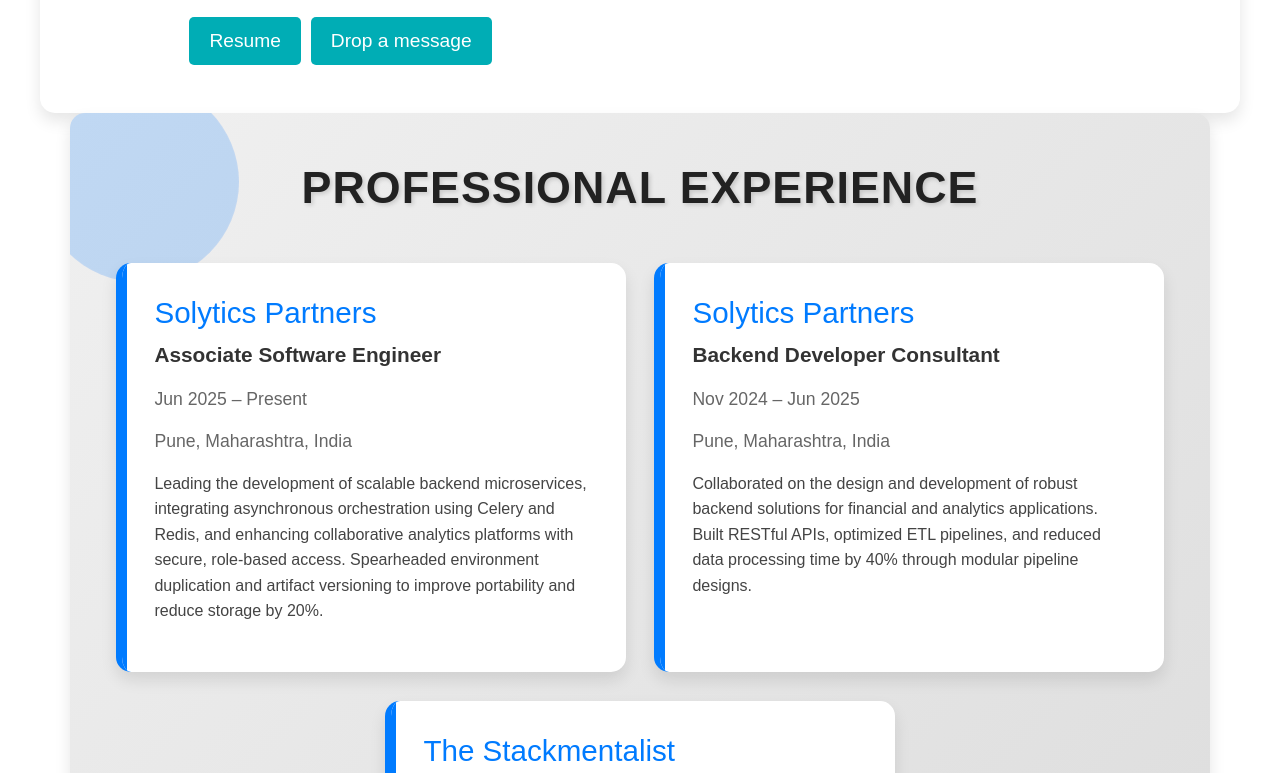
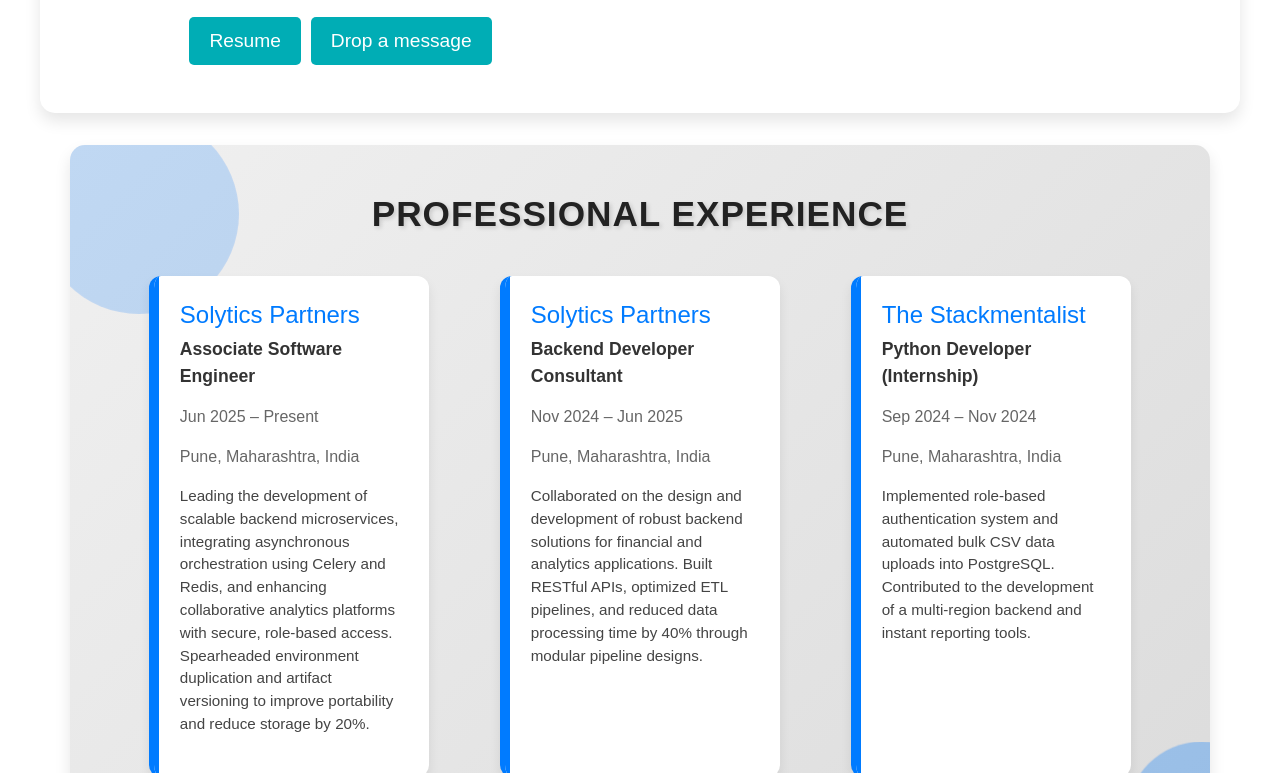
Before and after one commit to AyushKatiyar13/Katiyar-portfolio, a website: page index.html in a window 1280 px wide. Shown: the part 662-1435 px from the top of the page. Drawn offline with nearby package versions, Linux system fonts and the light colour scheme.

Commit message:
Update style.css

```diff
--- a/Public directory/style.css
+++ b/Public directory/style.css
@@ -28,7 +28,9 @@
 /* Image Hover Animation */
 .img-fluid.rounded-circle {
   border-radius: 50%;
-    transition: transform 0.3s ease-in-out, box-shadow 0.3s ease-in-out;
+  transition:
+    transform 0.3s ease-in-out,
+    box-shadow 0.3s ease-in-out;
   box-shadow: 0 4px 8px rgba(0, 0, 0, 0.2);
   width: 420px;
   /* Adjust the size of the image */
@@ -46,25 +48,11 @@
 .lead {
   /* margin-left: 120px; */
   font-size: 1.2rem;
-    transition: color 0.3s, border-color 0.3s;
+  transition:
+    color 0.3s,
+    border-color 0.3s;
   border-bottom: 2px solid transparent;
 }
-
-
-
-
-
-
-
-
-
-
-
-
-
-
-
-
 
 /* Base Styles */
 body {
@@ -123,7 +111,9 @@
 
 /* Profile Photo Animation */
 .img-fluid {
-    transition: transform 0.4s ease, box-shadow 0.4s ease;
+  transition:
+    transform 0.4s ease,
+    box-shadow 0.4s ease;
   display: block;
   margin: 0 auto;
   border-radius: 50%;
@@ -205,26 +195,6 @@
   color: #b0b0b0;
 }
 
-
-
-
-
-
-
-
-
-
-
-
-
-
-
-
-
-
-
-
-
 /* Base Styles */
 body {
   font-family: "Arial", sans-serif;
@@ -253,7 +223,9 @@
 }
 
 /* Heading and Paragraph Alignment */
-h1.display-4, p.lead, .resume_msg_button {
+h1.display-4,
+p.lead,
+.resume_msg_button {
   text-align: left;
 }
 
@@ -282,7 +254,9 @@
 
 /* Profile Photo */
 .img-fluid {
-    transition: transform 0.4s ease, box-shadow 0.4s ease;
+  transition:
+    transform 0.4s ease,
+    box-shadow 0.4s ease;
   display: block;
   margin: 0 auto;
   border-radius: 50%;
@@ -320,12 +294,6 @@
   color: #e0e0e0;
 }
 
-
-
-
-
-
-
 /* -----------------------------------------------------Education section--------------------------------------------- */
 
 /* Education Section */
@@ -339,7 +307,7 @@
 
 /* Background Floating Effect */
 #education::before {
-    content: '';
+  content: "";
   position: absolute;
   top: -60px;
   left: -60px;
@@ -351,7 +319,7 @@
 }
 
 #education::after {
-    content: '';
+  content: "";
   position: absolute;
   bottom: -60px;
   right: -60px;
@@ -364,8 +332,12 @@
 
 /* Floating Animation */
 @keyframes floatBg {
-    0% { transform: translateY(0) translateX(0); }
-    100% { transform: translateY(15px) translateX(15px); }
+  0% {
+    transform: translateY(0) translateX(0);
+  }
+  100% {
+    transform: translateY(15px) translateX(15px);
+  }
 }
 
 /* Section Title */
@@ -400,7 +372,10 @@
   border-radius: 15px;
   box-shadow: 0 8px 16px rgba(0, 0, 0, 0.1);
   padding: 2rem;
-    transition: transform 0.5s ease, box-shadow 0.5s ease, background 0.5s ease;
+  transition:
+    transform 0.5s ease,
+    box-shadow 0.5s ease,
+    background 0.5s ease;
   text-align: left;
   border-left: 6px solid #ff69b4;
   position: relative;
@@ -417,7 +392,7 @@
 
 /* Animated Line */
 #education .card::before {
-    content: '';
+  content: "";
   position: absolute;
   top: 0;
   left: 0;
@@ -476,24 +451,6 @@
 
 /* -----------------------------------------------------Education section--------------------------------------------- */
 
-
-
-
-
-
-
-
-
-
-
-
-
-
-
-
-
-
-
 /* ----------------------------------------------------------sills---------------------------------------------------- */
 
 /* Base Styles */
@@ -510,7 +467,7 @@
 }
 
 #skills::before {
-    content: '';
+  content: "";
   position: absolute;
   top: 0;
   left: 0;
@@ -545,7 +502,7 @@
 }
 
 #skills h3::after {
-    content: '';
+  content: "";
   position: absolute;
   bottom: 0;
   left: 50%;
@@ -586,17 +543,24 @@
   color: #333;
   position: relative;
   overflow: hidden;
-    transition: transform 0.3s ease, box-shadow 0.3s ease, background-color 0.3s ease, color 0.3s ease, padding 0.3s ease;
+  transition:
+    transform 0.3s ease,
+    box-shadow 0.3s ease,
+    background-color 0.3s ease,
+    color 0.3s ease,
+    padding 0.3s ease;
   box-shadow: 0 4px 8px rgba(0, 0, 0, 0.15);
 }
 
 .list-group-item::before {
-    content: '➤  ';
+  content: "➤  ";
   position: absolute;
   left: 0.2rem;
   color: #71b0b2;
   font-size: 1.2rem;
-    transition: color 0.3s ease, transform 0.3s ease;
+  transition:
+    color 0.3s ease,
+    transform 0.3s ease;
   top: 50%;
   transform: translateY(-50%);
 }
@@ -721,7 +685,7 @@
 }
 
 #projects h2::after {
-    content: '';
+  content: "";
   position: absolute;
   bottom: 0;
   left: 0;
@@ -743,7 +707,9 @@
   flex-direction: column;
   border-radius: 12px;
   overflow: hidden;
-    transition: transform 0.3s ease, box-shadow 0.3s ease;
+  transition:
+    transform 0.3s ease,
+    box-shadow 0.3s ease;
   box-shadow: 0 6px 12px rgba(0, 0, 0, 0.2);
   height: 100%;
 }
@@ -814,7 +780,9 @@
   padding: 0.5rem 1rem;
   font-size: 0.875rem;
   border-radius: 5px;
-    transition: background 0.3s ease, transform 0.3s ease;
+  transition:
+    background 0.3s ease,
+    transform 0.3s ease;
 }
 
 #projects .btn-primary:hover {
@@ -897,24 +865,6 @@
   margin-top: auto;
 }
 
-
-
-
-
-
-
-
-
-
-
-
-
-
-
-
-
-
-
 /* Achievements Section */
 .achievements_section {
   padding: 3rem 2rem;
@@ -955,7 +905,6 @@
 
 /* Responsive design */
 @media (max-width: 768px) {
-
   .achievements_section_width_one,
   .achievements_section_width_two,
   .achievements_section_width_three {
@@ -970,7 +919,10 @@
   border-radius: 12px;
   box-shadow: 0 6px 12px rgba(0, 0, 0, 0.1);
   padding: 1.5rem;
-    transition: transform 0.4s ease, box-shadow 0.4s ease, border-color 0.4s ease;
+  transition:
+    transform 0.4s ease,
+    box-shadow 0.4s ease,
+    border-color 0.4s ease;
   position: relative;
   overflow: hidden;
   border: 2px solid #fff;
@@ -978,7 +930,7 @@
   display: flex;
   flex-direction: column;
   gap: 0.5rem;
-    font-family: 'Arial', sans-serif;
+  font-family: "Arial", sans-serif;
 }
 
 .achievement_card h6 {
@@ -1003,7 +955,7 @@
 }
 
 .achievement_card:after {
-    content: '';
+  content: "";
   position: absolute;
   top: 50%;
   right: -2rem;
@@ -1012,7 +964,9 @@
   border-width: 1.5rem;
   border-style: solid;
   border-color: transparent transparent transparent #007bff;
-    transition: right 0.4s ease, transform 0.4s ease;
+  transition:
+    right 0.4s ease,
+    transform 0.4s ease;
   transform: translateY(-50%);
 }
 
@@ -1023,7 +977,6 @@
 
 /* Add animations to hover */
 @keyframes bounce {
-
   0%,
   20%,
   50%,
@@ -1063,29 +1016,6 @@
 .achievement_card:hover {
   animation: pulse 1s infinite;
 }
-
-
-
-
-
-
-
-
-
-
-
-
-
-
-
-
-
-
-
-
-
-
-
 
 /* Base Styles for Section */
 #connect {
@@ -1128,7 +1058,9 @@
   /* Circular buttons */
   background: transparent; /* Transparent background */
   border: none; /* Remove border */
-    transition: transform 0.3s ease, box-shadow 0.3s ease;
+  transition:
+    transform 0.3s ease,
+    box-shadow 0.3s ease;
   position: relative;
   /* For animation effects */
   cursor: pointer;
@@ -1161,7 +1093,9 @@
   /* Slightly smaller logo for better fit */
   object-fit: cover;
   /* Ensures image covers button area without distortion */
-    transition: transform 0.3s ease, filter 0.3s ease;
+  transition:
+    transform 0.3s ease,
+    filter 0.3s ease;
 }
 
 /* Updated Hover Effects */
@@ -1191,7 +1125,9 @@
   height: 300%;
   background: rgba(0, 0, 0, 0.1);
   border-radius: 50%;
-    transition: transform 0.3s ease, opacity 0.3s ease;
+  transition:
+    transform 0.3s ease,
+    opacity 0.3s ease;
   transform: translate(-50%, -50%) scale(0);
   opacity: 0;
   z-index: 0;
@@ -1263,15 +1199,6 @@
   display: inline; /* or another display property */
 }
 
-
-
-
-
-
-
-
-
-
 /* -------------------------------------------experience and company----------------------------------- */
 
 /* Experience Section */
@@ -1281,11 +1208,13 @@
   text-align: center;
   position: relative;
   overflow: hidden;
+  margin-top: 2rem;
+  margin-bottom: 3rem;
 }
 
 /* Background floating effect */
 #experience::before {
-    content: '';
+  content: "";
   position: absolute;
   top: -50px;
   left: -50px;
@@ -1297,7 +1226,7 @@
 }
 
 #experience::after {
-    content: '';
+  content: "";
   position: absolute;
   bottom: -50px;
   right: -50px;
@@ -1310,14 +1239,18 @@
 
 /* Floating animation */
 @keyframes floating {
-    0% { transform: translateY(0) translateX(0); }
-    100% { transform: translateY(20px) translateX(20px); }
+  0% {
+    transform: translateY(0) translateX(0);
+  }
+  100% {
+    transform: translateY(20px) translateX(20px);
+  }
 }
 
 /* Section Title */
 .section-title {
-    font-size: 2.8rem;
-    margin-bottom: 2.5rem;
+  font-size: 2.2rem;
+  margin-bottom: 2rem;
   color: #222;
   font-weight: bold;
   text-transform: uppercase;
@@ -1337,36 +1270,40 @@
 .experience-container {
   display: flex;
   flex-wrap: wrap;
-    gap: 1.8rem;
-    justify-content: center;
+  justify-content: space-evenly;
+  gap: 1.5rem;
 }
 
 /* Individual Experience Card */
 .experience-card {
-    flex: 1 1 calc(50% - 1.8rem);
-    max-width: calc(50% - 1.8rem);
+  flex: 1 1 26%;
+  max-width: 26%;
+  min-width: 260px;
   background: #fff;
-    border-radius: 15px;
-    box-shadow: 0 8px 16px rgba(0, 0, 0, 0.1);
-    padding: 2rem;
-    transition: transform 0.5s ease, box-shadow 0.5s ease, background 0.5s ease;
+  border-radius: 12px;
+  box-shadow: 0 6px 12px rgba(0, 0, 0, 0.08);
+  padding: 1.6rem;
+  transition:
+    transform 0.3s ease,
+    box-shadow 0.3s ease,
+    background 0.3s ease;
   text-align: left;
-    border-left: 6px solid #007bff;
+  border-left: 5px solid #007bff;
   position: relative;
   overflow: hidden;
 }
 
 /* Hover Effects */
 .experience-card:hover {
-    transform: translateY(-8px) scale(1.03);
-    box-shadow: 0 15px 30px rgba(0, 0, 0, 0.2);
+  transform: translateY(-6px) scale(1.02);
+  box-shadow: 0 12px 20px rgba(0, 0, 0, 0.15);
   border-left-color: #ff6b6b;
   background: linear-gradient(135deg, #ffffff, #f9f9f9);
 }
 
 /* Animated Line */
 .experience-card::before {
-    content: '';
+  content: "";
   position: absolute;
   top: 0;
   left: 0;
@@ -1383,8 +1320,8 @@
 
 /* Experience Details */
 .experience-card h3 {
-    font-size: 1.85rem;
-    margin-bottom: 0.5rem;
+  font-size: 1.5rem;
+  margin-bottom: 0.4rem;
   color: #007bff;
   transition: color 0.3s ease-in-out;
 }
@@ -1394,22 +1331,22 @@
 }
 
 .experience-card .position {
-    font-size: 1.3rem;
+  font-size: 1.1rem;
   font-weight: bold;
   color: #333;
 }
 
 .experience-card .duration,
 .experience-card .location {
-    font-size: 1.1rem;
+  font-size: 1rem;
   color: #666;
 }
 
 .experience-card .description {
-    font-size: 1rem;
+  font-size: 0.95rem;
   color: #444;
-    margin-top: 0.8rem;
-    line-height: 1.6;
+  margin-top: 0.6rem;
+  line-height: 1.5;
 }
 
 /* Subtle Text Animation */
@@ -1429,11 +1366,20 @@
 }
 
 /* Responsive Design */
+@media (max-width: 1024px) {
+  .experience-card {
+    flex: 1 1 45%;
+    max-width: 45%;
+  }
+}
+
 @media (max-width: 768px) {
   .experience-card {
     flex: 1 1 100%;
     max-width: 100%;
   }
+
+  .section-title {
+    font-size: 1.8rem;
   }
-
-/* -------------------------------------------experience and company----------------------------------- */
+}
```
Lines whose indentation alone changed are shown as unchanged.
